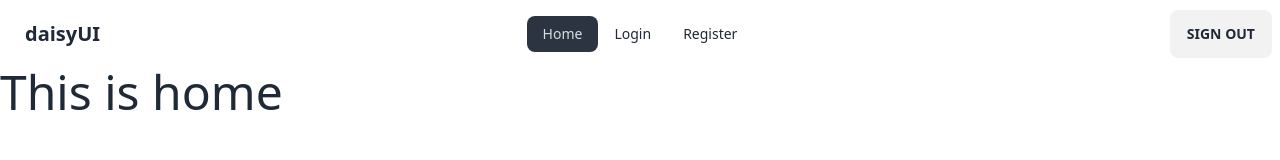
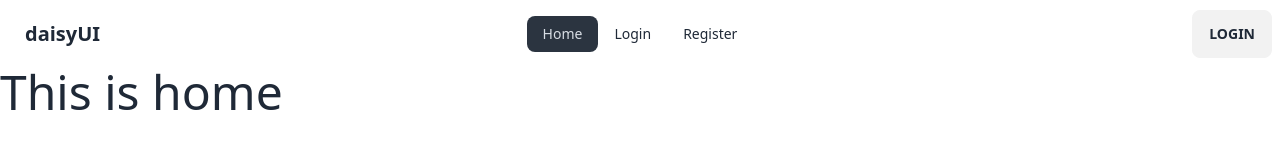
Before and after one commit to faraazhossainimran/auth-moha-milon, a React (Vite) app: page / in a window 1280 px wide. Shown: the top 160 px of the page. Built offline with nearby package versions, Linux system fonts and the light colour scheme; no server answers.

Commit message:
signout and signin btn placed

```diff
--- a/src/components/NavBar.jsx
+++ b/src/components/NavBar.jsx
@@ -1,5 +1,5 @@
 import React, { useContext } from "react";
-import { NavLink } from "react-router-dom";
+import { Link, NavLink } from "react-router-dom";
 import { AuthContext } from "./Providers/AuthProvider";
 
 const NavBar = () => {
@@ -36,8 +36,16 @@ const NavBar = () => {
     </ul>
   </div>
   <div className="navbar-end">
-    {user && <span>{user.email}</span>}
-    <a className="btn" onClick={handleLogOut}>sign out</a>
+    {user ? <>
+      <span>{user.email}</span>
+      <a className="btn" onClick={handleLogOut}>sign out</a>
+    </>
+    : <>
+    <Link className="btn" to={'/login'}>Login</Link>
+    </>
+    }
+     <>
+    </>
   </div>
 </div>
     </div>
```
